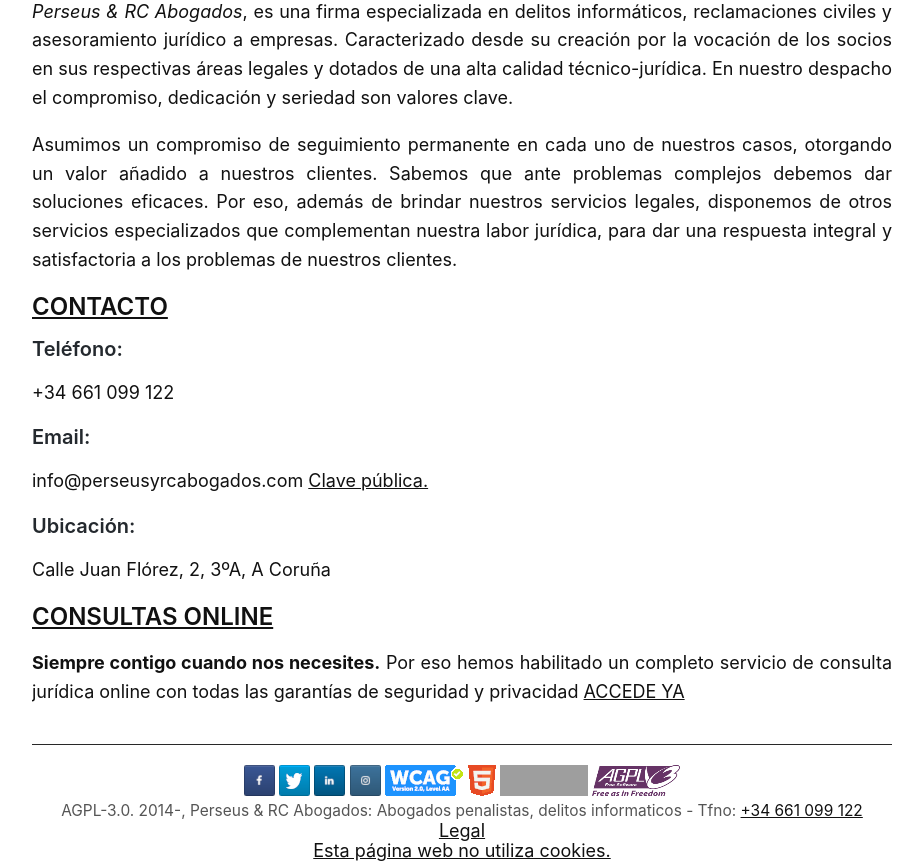
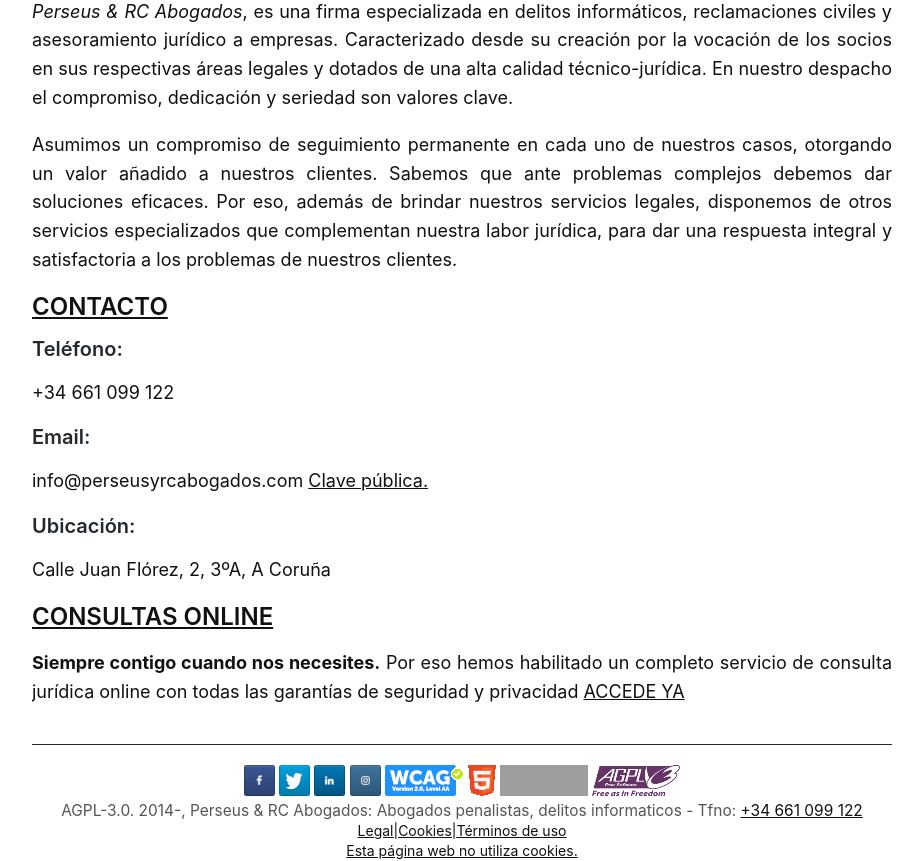
Before and after one commit to streaming10/perseusnew, a Jekyll site: the page built from README.md, in a window 1280 px wide. Shown: the part 528-1389 px from the top of the page, without its empty margins (158-1081 px from the left). Built offline with Jekyll 4.4.1, drawn with Linux system fonts in a browser that asks for light colours; our own code applies the rules of GitHub Pages for plain Markdown files; grey boxes are pictures that could not be loaded.

Commit message:
Update default.html

```diff
--- a/_layouts/default.html
+++ b/_layouts/default.html
@@ -99,10 +99,10 @@
 			<span property="dct:title">Perseus & RC Abogados: Abogados penalistas A Coruña, delitos informaticos</span> by <span property="cc:attributionName">Perseus & RC Abogados: Abogados penalistas, delitos informaticos</span> is licensed under a <a rel="license" title="Licencia CC" href="http://creativecommons.org/licenses/by-nc-sa/3.0/">Creative Commons Reconocimiento-NoComercial-CompartirIgual 3.0 Unported License</a>.
 		</div><br />
 	AGPL-3.0. 2014-, Perseus & RC Abogados: Abogados penalistas, delitos informaticos - Tfno: <a title="Teléfono" href="tel:+34661099122">+34 661 099 122</a>
-	</div>
-	<div style="text-align: center; "><a title="Legal" href="/legal.html">Legal</a></div>
+	<div style="font-size: 14px; text-align: center; "><a title="Legal" href="/legal.html">Legal</a><a title="Cookies" href="/cookies.html">|Cookies|</a><a title="Términos de uso" href="/terminos.html">Términos de uso</a></div>
 </div>
-	<div style="text-align: center; "><a title="Esta página web no utiliza cookies.">Esta página web no utiliza cookies.</a></div>
+	<div style="font-size: 14px; text-align: center; "><a title="Esta página web no utiliza cookies.">Esta página web no utiliza cookies.</a>
+</div>
 </footer>
 
 </body>
```
